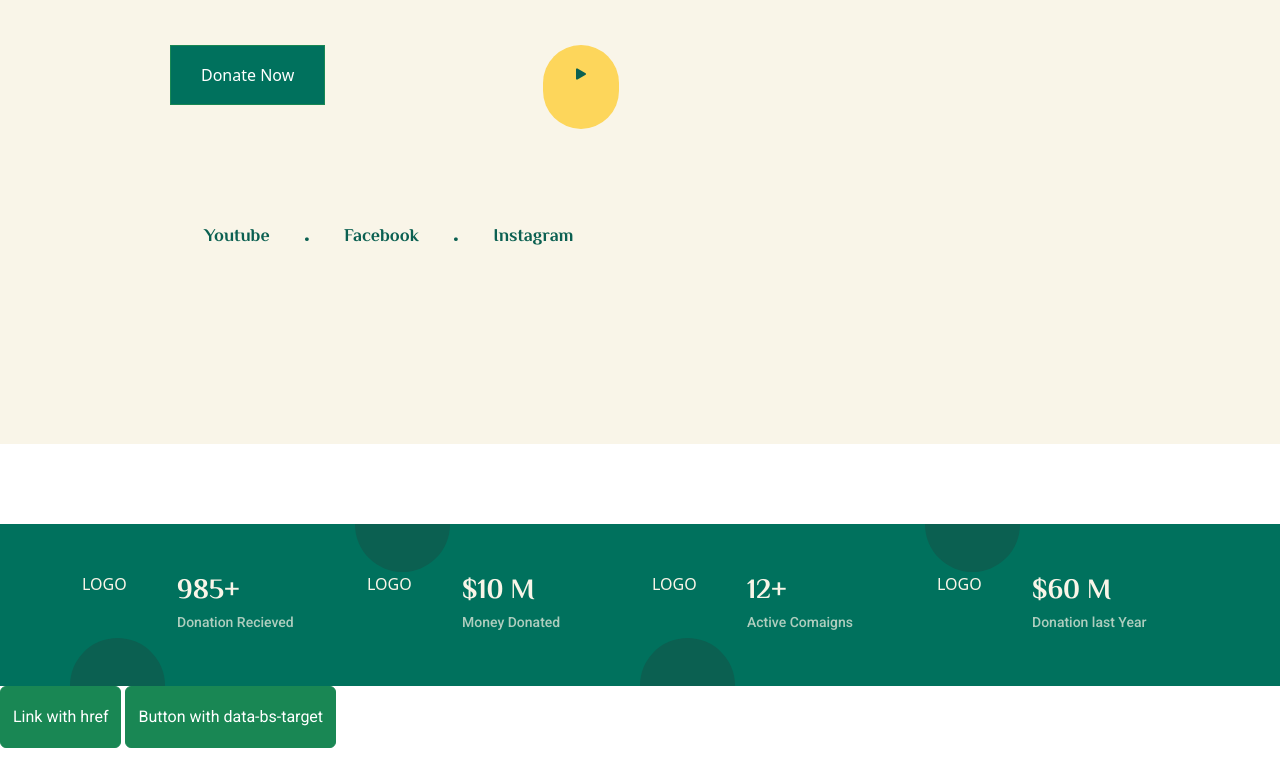
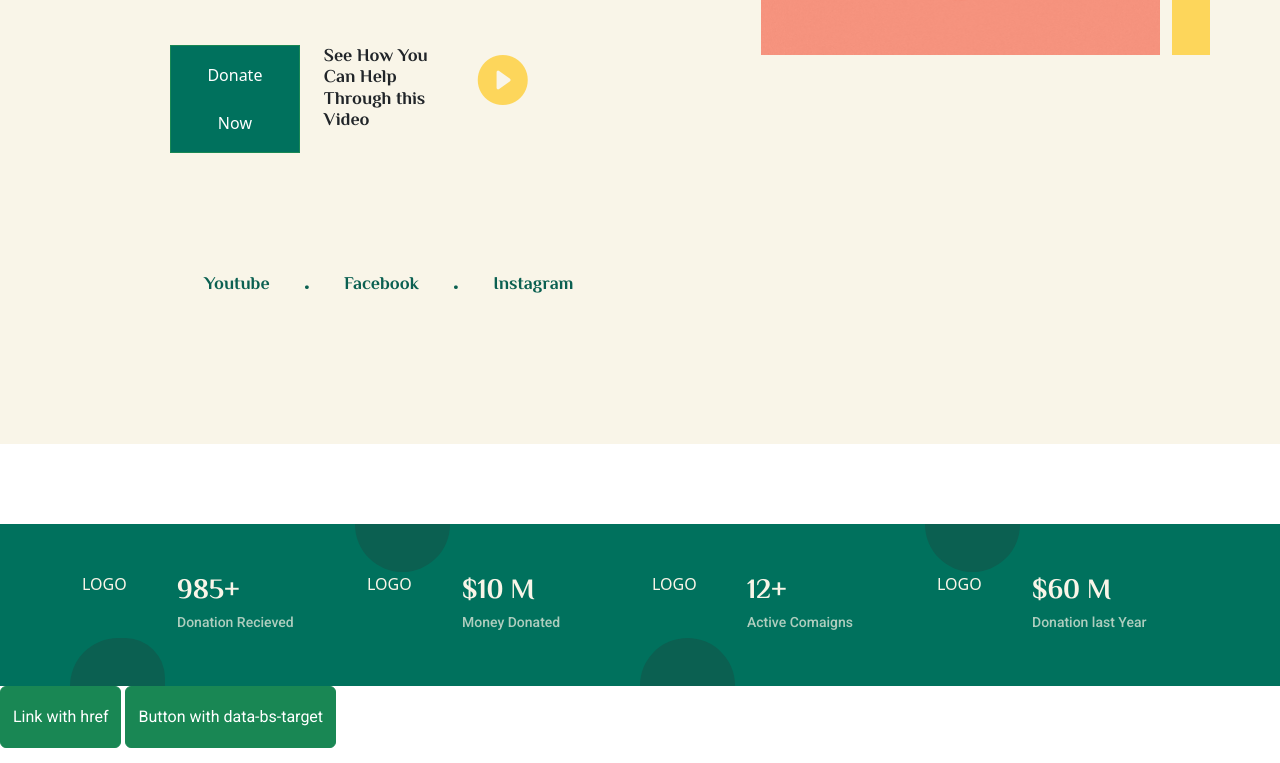
Before and after one commit to Rojahm/NGO, a plain HTML site: page index.html in a window 1280 px wide. Shown: the part 356-1119 px from the top of the page. Drawn offline with nearby package versions, Linux system fonts and the light colour scheme.

Commit message:
added a picture

```diff
--- a/index.html
+++ b/index.html
@@ -27,7 +27,8 @@
         --secondary-font: "Roboto", sans-serif;
       }
       h1,
-      h3 {
+      h3,
+      h4 {
         font-family: var(--primary-font);
         font-weight: 700;
       }
@@ -40,7 +41,9 @@
         opacity: 0.7;
         font-size: 14px;
       }
-
+      h4 {
+        font-size: 18px;
+      }
       p {
         font-family: var(--secondary-font);
       }
@@ -95,24 +98,19 @@
       }
 
       .play-symbol {
-        font-size: 20px;
-        color: #0b6051;
-        display: inline;
-        vertical-align: middle;
-      }
-      .play-symbol-box {
-        background-color: #fdd65b;
-        border-radius: 90px;
-      }
-      .play-symbol-box p {
-        line-height: 3;
-        margin: 0;
+        font-size: 50px;
+        color: #fdd65b;
       }
       .info-bar,
       .support-bar {
         background-color: #00715d;
         color: #f9f5e8;
         margin-top: 80px;
+      }
+      .support-bar {
+        padding-left: 100px;
+        padding-top: 78px;
+        padding-bottom: 78px;
       }
       .support-bar h3 {
         font-size: 50px;
@@ -137,13 +135,16 @@
               like yourself create and sustain successfull online support.
             </h2>
             <div class="row my-5">
-              <div class="col-sm-10 mb-4">
+              <div class="col mb-4">
                 <a href="#" class="btn btn-success">Donate Now</a>
               </div>
-              <div class="col-sm-2 play-symbol-box text-center">
+              <div class="col">
+                <h4>See How You Can Help Through this Video</h4>
+              </div>
+              <div class="col">
                 <a href="#">
                   <p>
-                    <i class="bi bi-play-fill play-symbol"></i>
+                    <i class="bi bi-play-circle-fill play-symbol"></i>
                   </p>
                 </a>
               </div>
@@ -190,7 +191,9 @@
               </nav>
             </div>
             <div class="row">
-              <div class="col-11">a</div>
+              <div class="col-11">
+                <img src="1.png" alt="" class="img-fluid" />
+              </div>
               <div class="col-1" style="background-color: #fdd65b"></div>
             </div>
           </div>
@@ -243,7 +246,7 @@
         <div class="row d-none d-md-flex">
           <div
             class="col-sm-1"
-            style="background-color: #0b6051; border-radius: 50px 50px 0px 0px"
+            style="background-color: #0b6051; border-radius: 60px 50px 0px 0px"
           >
             <br />
             <br />
```
Also changed, not shown: 1.png (added).
